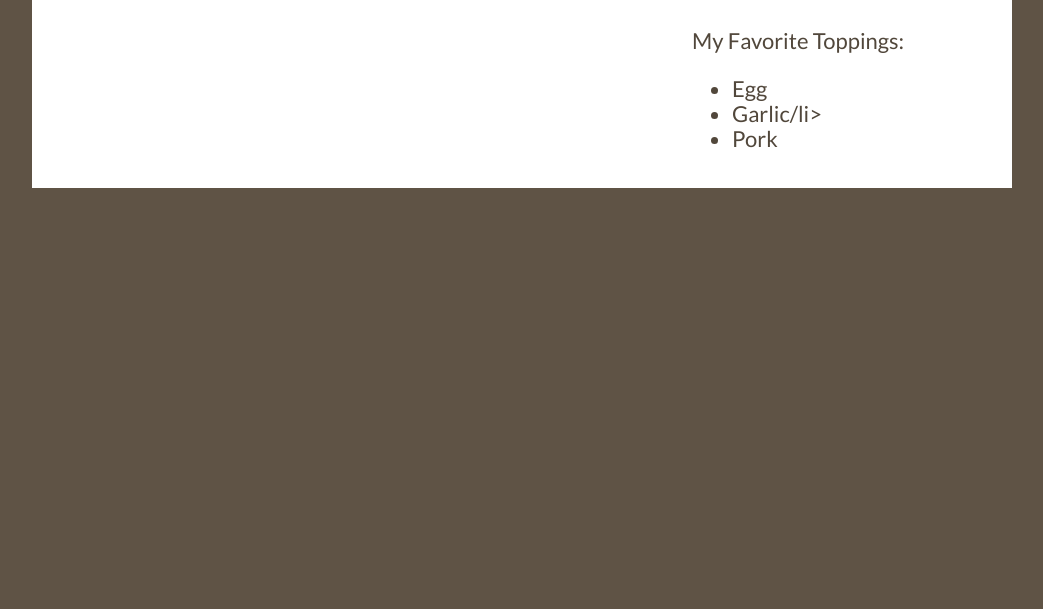
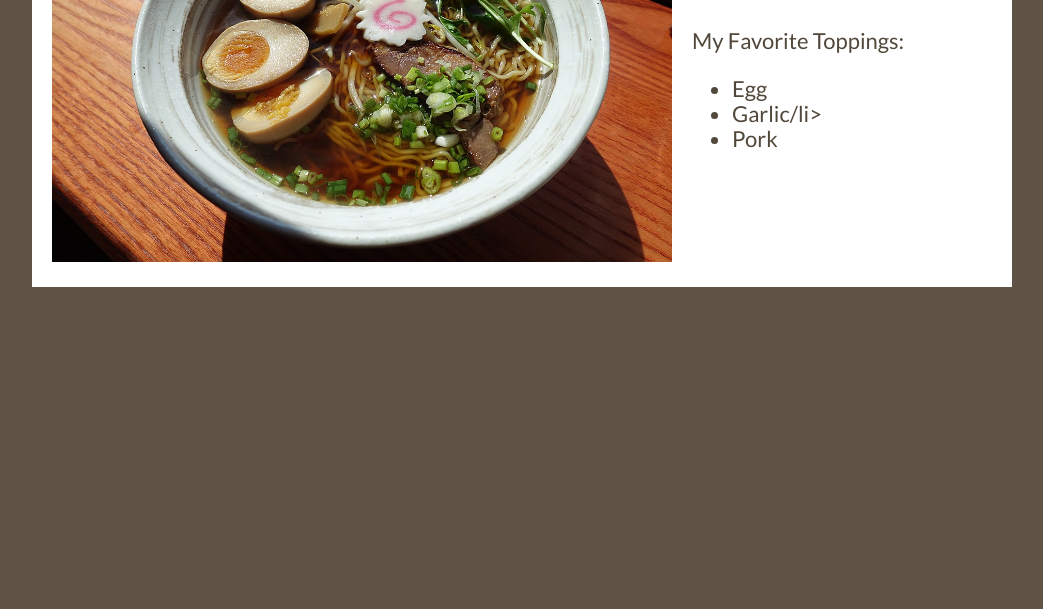
Before and after one commit to Ozymandiasjuice/Pizza2, a plain HTML site: page index.html in a window 1280 px wide. Shown: the part 191-800 px from the top of the page, without its empty margins (118-1161 px from the left). Drawn offline with nearby package versions, Linux system fonts and the light colour scheme; a web font is replaced by a local one.

Commit message:
changed ramen.jpg to ramen.jpeg

```diff
--- a/index.html
+++ b/index.html
@@ -16,7 +16,7 @@
 
 <div class="pageContainer">
   <div class="imageContainer">
-    <img src="ramen.jpg" alt="Shoyu Ramen." />
+    <img src="ramen.jpeg" alt="Shoyu Ramen." />
   </div>
   <div class="textContainer">
     <h1>Ramen!</h1>
```
